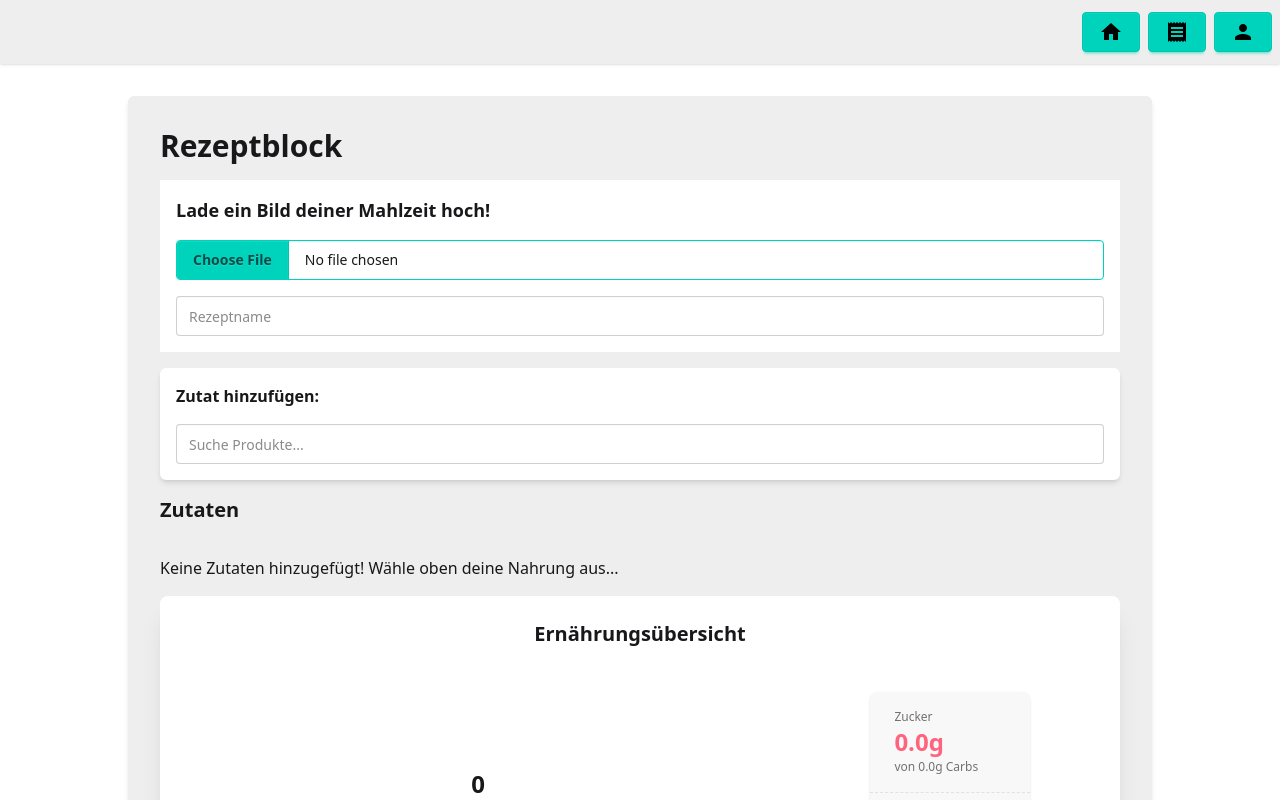
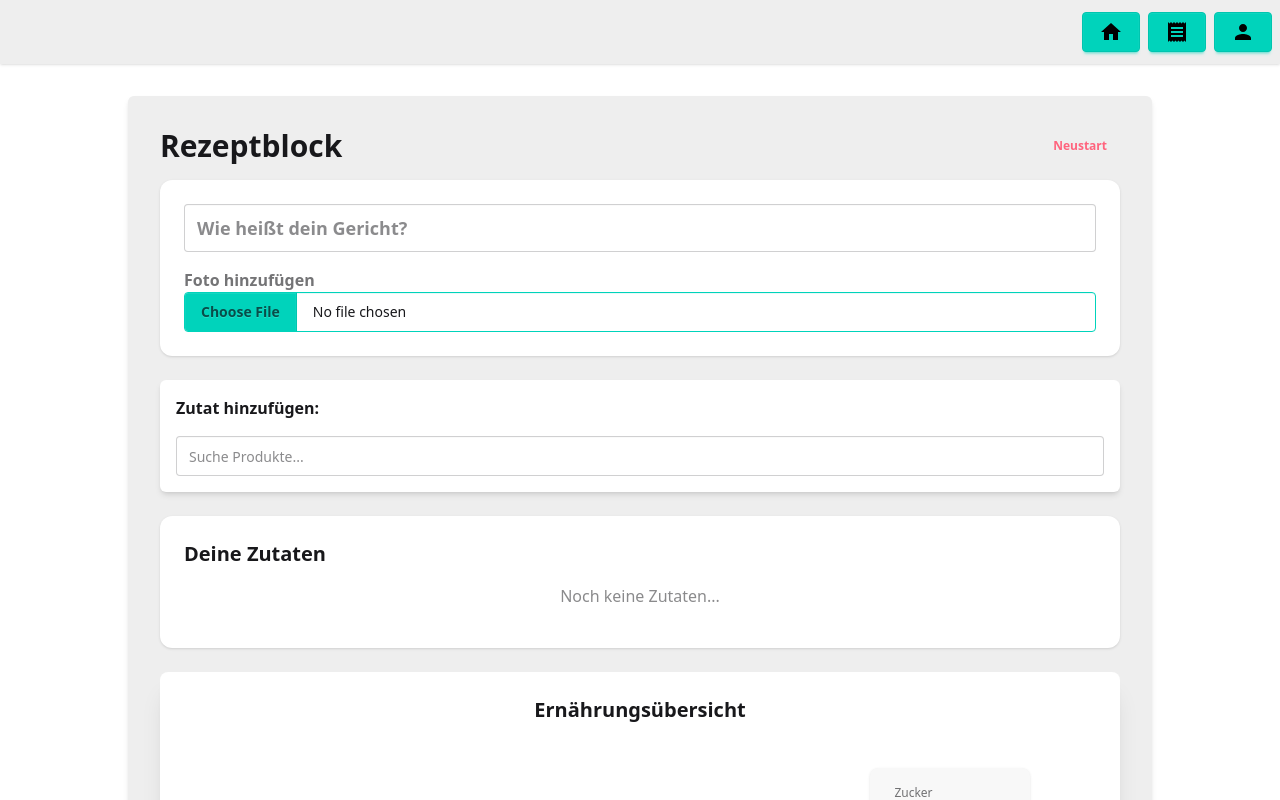
Before and after one commit to clizzix/RecIpe, a React (Vite) app: page /recipebuilder in a window 1280 px wide. Shown: the top 800 px of the page. Built offline with nearby package versions, Linux system fonts and the light colour scheme.

Commit message:
added Dashboard on Home.jsx and changed form to  in RecipeBuilder and AddIngredientForm

```diff
--- a/src/components/AddIngredientForm.jsx
+++ b/src/components/AddIngredientForm.jsx
@@ -154,10 +154,9 @@ const AddIngredientForm = ({ onAdd }) => {
                     <select
                         id="ingredient-unit"
                         name="unit"
-                        autoComplete="off"
                         value={unit}
                         onChange={(e) => setUnit(e.target.value)}
-                        className="input text-end w-1/8"
+                        className="select select-bordered"
                     >
                         <option value="gram">Gramm (g)</option>
                         <option value="cup">Tassen</option>
--- a/src/pages/RecipeBuilder.jsx
+++ b/src/pages/RecipeBuilder.jsx
@@ -9,14 +9,20 @@ const RecipeBuilder = () => {
     const [recipeIngredients, setRecipeIngredients] = useState(
         JSON.parse(localStorage.getItem('myRecipe') || '[]'),
     );
-    const [imagePreview, setImagePreview] = useState(null);
+    const [recipeName, setRecipeName] = useState(
+        localStorage.getItem('recipeName') || '',
+    );
+    const [imagePreview, setImagePreview] = useState(
+        localStorage.getItem('recipeImage') || null,
+    );
 
     const handleImageChange = (e) => {
         const file = e.target.files[0];
         if (file) {
             const reader = new FileReader();
             reader.onloadend = () => {
-                setImagePreview(reader.result);
+                const base64String = reader.result;
+                setImagePreview(base64String);
             };
             reader.readAsDataURL(file);
         }
@@ -24,7 +30,10 @@ const RecipeBuilder = () => {
 
     const removeImage = () => {
         setImagePreview(null);
+        localStorage.removeItem('recipeImage');
+        if (document.getElementById('recipe-image-input')) {
             document.getElementById('recipe-image-input').value = '';
+        }
     };
 
     const addIngredientToRecipe = (newIngredient) => {
@@ -33,7 +42,7 @@ const RecipeBuilder = () => {
 
     const removeIngredient = (indexToRemove) => {
         setRecipeIngredients((prevIngredients) =>
-            prevIngredients.filter((_, index) => index !== indexToRemove),
+            prevIngredients.filter((_, i) => i !== indexToRemove),
         );
         toast.error('Zutat entfernt!');
     };
@@ -54,98 +63,115 @@ const RecipeBuilder = () => {
         );
     };
 
-    const clearAllIngredients = () => {
-        if (recipeIngredients.length === 0) return;
-
-        if (
-            window.confirm(
-                'Bist du sicher, dass du die ganze Liste löschen möchtest=',
-            )
-        ) {
+    const clearAll = () => {
+        if (!window.confirm('Alles löschen?')) return;
         setRecipeIngredients([]);
-            setImagePreview(null);
-            toast.info('Liste wurde geleert!', {
-                position: 'bottom-right',
-                autoClose: 2000,
-                theme: 'dark',
-            });
-        }
+        setRecipeName('');
+        removeImage();
+        toast.info('Alles geleert!');
     };
 
     useEffect(() => {
         localStorage.setItem('myRecipe', JSON.stringify(recipeIngredients));
-    }, [recipeIngredients]);
+        localStorage.setItem('recipeName', recipeName);
+        if (imagePreview) localStorage.setItem('recipeImage', imagePreview);
+    }, [recipeIngredients, recipeName, imagePreview]);
+
+    const handleSubmit = (e) => {
+        e.preventDefault();
+        if (!recipeName || recipeIngredients.length === 0) {
+            return toast.warning('Bitte Namen angeben und Zutaten hinzufügen!');
+        }
+        const finalRecipe = {
+            id: Date.now(),
+            name: recipeName,
+            image: imagePreview,
+            ingredients: recipeIngredients,
+            createdAt: new Date().toISOString(),
+        };
+
+        console.log('Rezept bereit zum Speichern:', finalRecipe);
+
+        const history = JSON.parse(
+            localStorage.getItem('recipeHistory') || '[]',
+        );
+        localStorage.setItem(
+            'recipeHistory',
+            JSON.stringify([finalRecipe, ...history]),
+        );
+        toast.success(`"${recipeName}" wurde im Rezeptblock gespeichert!`);
+    };
 
     return (
         <div className="flex flex-col bg-base-300 max-w-5xl mx-auto p-8 gap-4 rounded-md shadow-md">
+            <div className="flex justify-between items-center">
                 <h1 className="font-extrabold text-3xl">Rezeptblock</h1>
-            <form className="bg-base-100 p-4 flex flex-col items-center gap-4">
-                <label
-                    htmlFor="picture"
-                    className="self-start font-bold text-lg"
+                <button
+                    onClick={clearAll}
+                    className="btn btn-ghost btn-sm text-error"
                 >
-                    Lade ein Bild deiner Mahlzeit hoch!
+                    Neustart
+                </button>
+            </div>
+            <form className="flex flex-col gap-6" onSubmit={handleSubmit}>
+                <div className="bg-base-100 p-6 rounded-xl shadow-sm flex flex-col gap-4">
+                    <input
+                        type="text"
+                        placeholder="Wie heißt dein Gericht?"
+                        className="input input-bordered input-lg w-full font-bold"
+                        value={recipeName}
+                        onChange={(e) => setRecipeName(e.target.value)}
+                    />
+                    <div className="flex flex-col items-center gap-4">
+                        {!imagePreview ? (
+                            <div className="form-control w-full">
+                                <label className="label">
+                                    <span className="label-text font-bold">
+                                        Foto hinzufügen
+                                    </span>
                                 </label>
                                 <input
                                     id="recipe-image-input"
-                    name="picture"
                                     type="file"
+                                    accept="image/*"
                                     className="file-input file-input-bordered file-input-accent w-full"
                                     onChange={handleImageChange}
                                 />
-
-                {imagePreview && (
-                    <div className="relative w-full max-w-md mt-2">
+                            </div>
+                        ) : (
+                            <div className="relative group">
                                 <img
                                     src={imagePreview}
                                     alt="Preview"
-                            className="rounded-lg w-full h-64 object-cover shadow-md border-4 border-accent"
+                                    className="rounded-lg w-full max-h-80 object-cover shadow-lg border-4 border-accent"
                                 />
                                 <button
                                     onClick={removeImage}
-                            className="btn btn-circle btn-error btn-sm absolute -top-2 -right-2 shadow-lg"
+                                    className="btn btn-circle btn-error btn-sm absolute -top-2 -right-2"
                                 >
                                     x
                                 </button>
                             </div>
                         )}
-                <input
-                    id="name"
-                    type="text"
-                    name="name"
-                    autoComplete="off"
-                    placeholder="Rezeptname"
-                    className="input w-full"
-                />
-            </form>
-
+                    </div>
+                </div>
                 <AddIngredientForm onAdd={addIngredientToRecipe} />
-            <div className="flex justify-between items-center mb-4">
-                <h3 className="font-bold text-xl">Zutaten</h3>
-                {recipeIngredients.length > 0 && (
-                    <button
-                        onClick={clearAllIngredients}
-                        className="btn btn-outline btn-error btn-sm"
-                    >
-                        Liste leeren
-                    </button>
-                )}
-            </div>
-            <div>
-                <ul style={{ listStyle: 'none', padding: 0 }}>
+                <div className="bg-base-100 p-6 rounded-xl shadow-sm">
+                    <h3 className="font-bold text-xl mb-4">Deine Zutaten</h3>
+                    <ul className="space-y-3">
                         {recipeIngredients.map((ing, i) => (
                             <li
                                 key={i}
-                            className="flex justify-between items-center p-4 border-b border-base-100 bg-base-200 rounded-lg mb-2"
+                                className="flex justify-between items-center p-3 bg-base-200 rounded-lg"
                             >
-                            <div className="flex flex-col gap-1">
-                                <strong className="text-lg">
+                                <div>
+                                    <p className="font-bold">
                                         {ing.product_name}
-                                </strong>
-                                <div className="join items-center">
+                                    </p>
+                                    <div className="join mt-1">
                                         <input
                                             type="number"
-                                        className="input input-bordered input-sm w-20 join-item"
+                                            className="input input-bordered input-xs w-16 join-item"
                                             value={ing.displayQuantity}
                                             onChange={(e) =>
                                                 updateIngredient(i, {
@@ -156,7 +182,7 @@ const RecipeBuilder = () => {
                                             }
                                         />
                                         <select
-                                        className="select select-bordered select-sm join-item"
+                                            className="select select-bordered select-xs join-item"
                                             value={ing.displayUnit}
                                             onChange={(e) =>
                                                 updateIngredient(i, {
@@ -164,41 +190,39 @@ const RecipeBuilder = () => {
                                                 })
                                             }
                                         >
-                                        <option value="gramm">g</option>
-                                        <option value="cups">Tassen</option>
+                                            <option value="gram">g</option>
+                                            <option value="cup">Tassen</option>
                                             <option value="tablespoon">
-                                            Teelöffel
+                                                EL
                                             </option>
-                                        <option value="oz">Unzen</option>
+                                            <option value="oz">oz</option>
                                         </select>
-                                    <span className="bg-base-100 px-3 py-1 text-xs font-semibold join-item border border-base-300">
-                                        {ing.displayUnit}
-                                    </span>
                                     </div>
                                 </div>
-
                                 <button
+                                    type="button"
                                     onClick={() => removeIngredient(i)}
                                     className="btn btn-ghost btn-circle text-error"
                                 >
-                                <MdDelete size={24} />
+                                    <MdDelete size={20} />
                                 </button>
                             </li>
                         ))}
                     </ul>
-
                     {recipeIngredients.length === 0 && (
-                    <p>
-                        Keine Zutaten hinzugefügt! Wähle oben deine Nahrung
-                        aus...
+                        <p className="text-center opacity-50 my-4">
+                            Noch keine Zutaten...
                         </p>
                     )}
                 </div>
-
                 <RecipeSummary ingredients={recipeIngredients} />
-            <button type="submit" className="btn btn-accent m-2">
-                Submit
+                <button
+                    type="submit"
+                    className="btn btn-accent btn-lg shadow-lg"
+                >
+                    Rezept Speichern
                 </button>
+            </form>
         </div>
     );
 };
```
Also changed, not shown: src/pages/Home.jsx (+149 -3 lines), src/pages/User.jsx (+4 -4 lines). Lines whose indentation alone changed are shown as unchanged.
